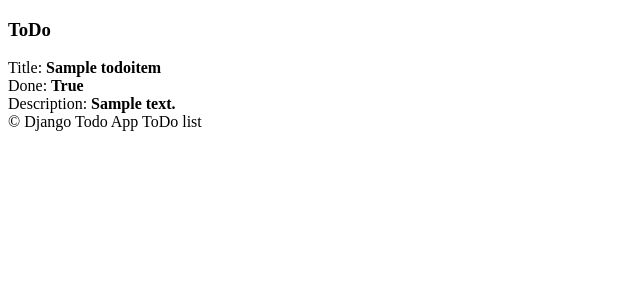
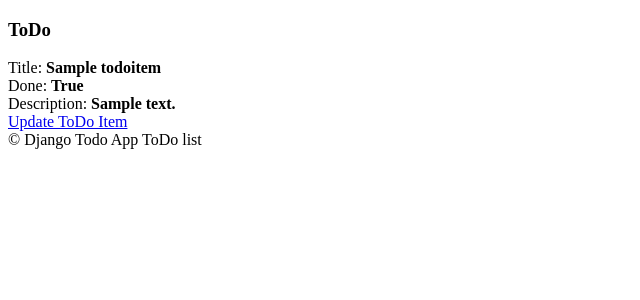
Before and after one commit to mukanagi/django-todo-project, a Django app: page /todos/1/ in a window 1280 px wide. Shown: the part 70-370 px from the top of the page, without its empty margins (0-640 px from the left). Run offline with Django 5.2, Linux system fonts and the light colour scheme; tables that the repository leaves empty hold one stand-in row (Sample ...).

Commit message:
add url link in todoitem_detail.html file -> to update page

```diff
--- a/todo_manager/todo_list/templates/todo_list/todoitem_detail.html
+++ b/todo_manager/todo_list/templates/todo_list/todoitem_detail.html
@@ -11,4 +11,7 @@
         <div>Done: <strong>{{object.done}}</strong></div>
         <div>Description: <strong>{{object.description}}</strong></div>
     </div>
+    <div>
+      <a href="{% url 'todo_list:update' pk=object.pk %}">Update ToDo Item</a>
+    </div>
 {% endblock body %}
```
